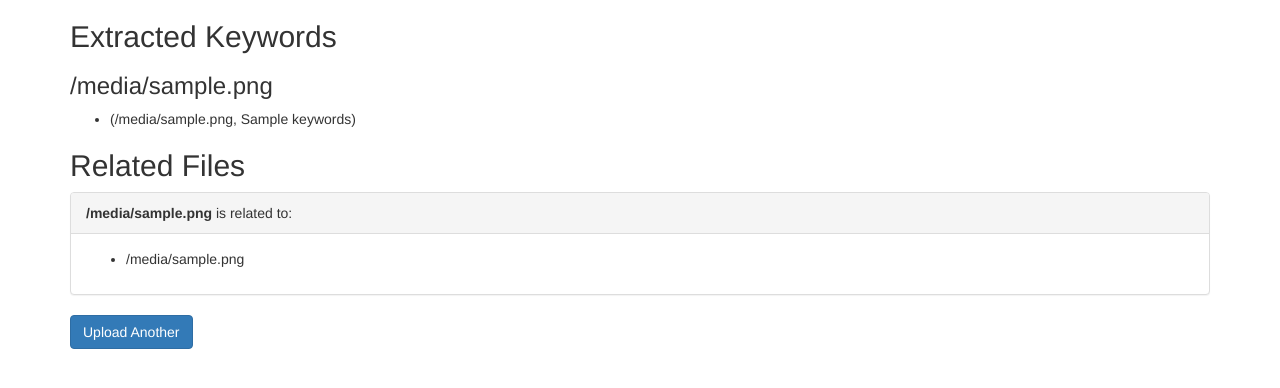
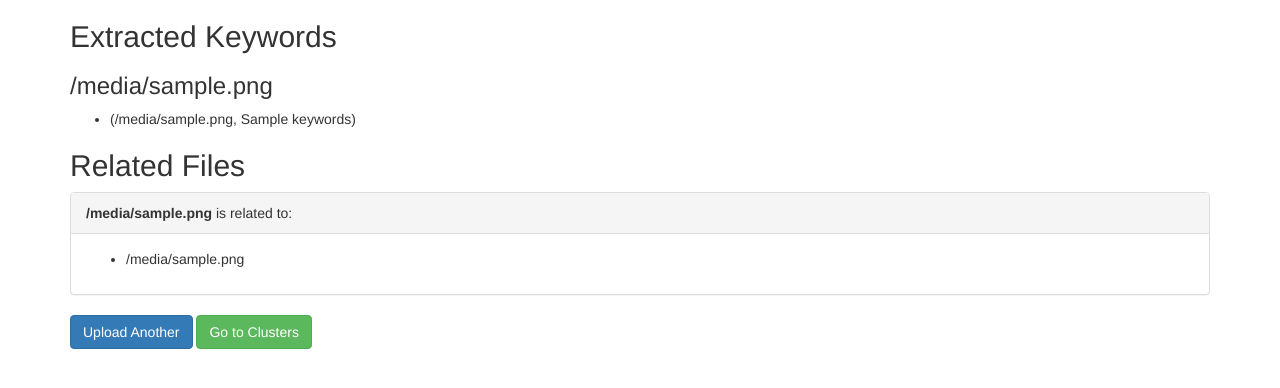
Before and after one commit to Srivardhan00/Keyword-Extractor, a Flask app: template templates/keywords.html in a window 1280 px wide. Shown: the top 388 px of the page. Run offline with Flask 3, Linux system fonts and the light colour scheme; the template is opened without the code that fills it: most values are stand-ins (such as "Sample title", 1, 10 or a date in 2020); parts of the project's set-up code (start-up, migrations or seed data) failed here and were passed over; some libraries are stand-ins or nearby versions.

Commit message:
Enhance related files detection logic and add navigation button to clusters page

```diff
--- a/modules/utils.py
+++ b/modules/utils.py
@@ -9,6 +9,6 @@ def find_related_files(file_keywords):
     related_files = defaultdict(set)
     for file1, keywords1 in file_keywords.items():
         for file2, keywords2 in file_keywords.items():
-            if file1 != file2 and set(keywords1) & set(keywords2):
+            if file1 != file2 and len(set(keywords1) & set(keywords2))>1:
                 related_files[file1].add(file2)
     return related_files
--- a/templates/keywords.html
+++ b/templates/keywords.html
@@ -35,9 +35,9 @@
       </div>
       {% endfor %}
 
-      <a href="{{ url_for('index') }}" class="btn btn-primary"
-        >Upload Another</a
-      >
+      <a href="{{ url_for('index') }}" class="btn btn-primary">Upload Another</a>
+      <!-- New button to redirect to clusters page -->
+      <a href="http://127.0.0.1:5000/clusters" class="btn btn-success">Go to Clusters</a>
     </div>
   </body>
 </html>
```
